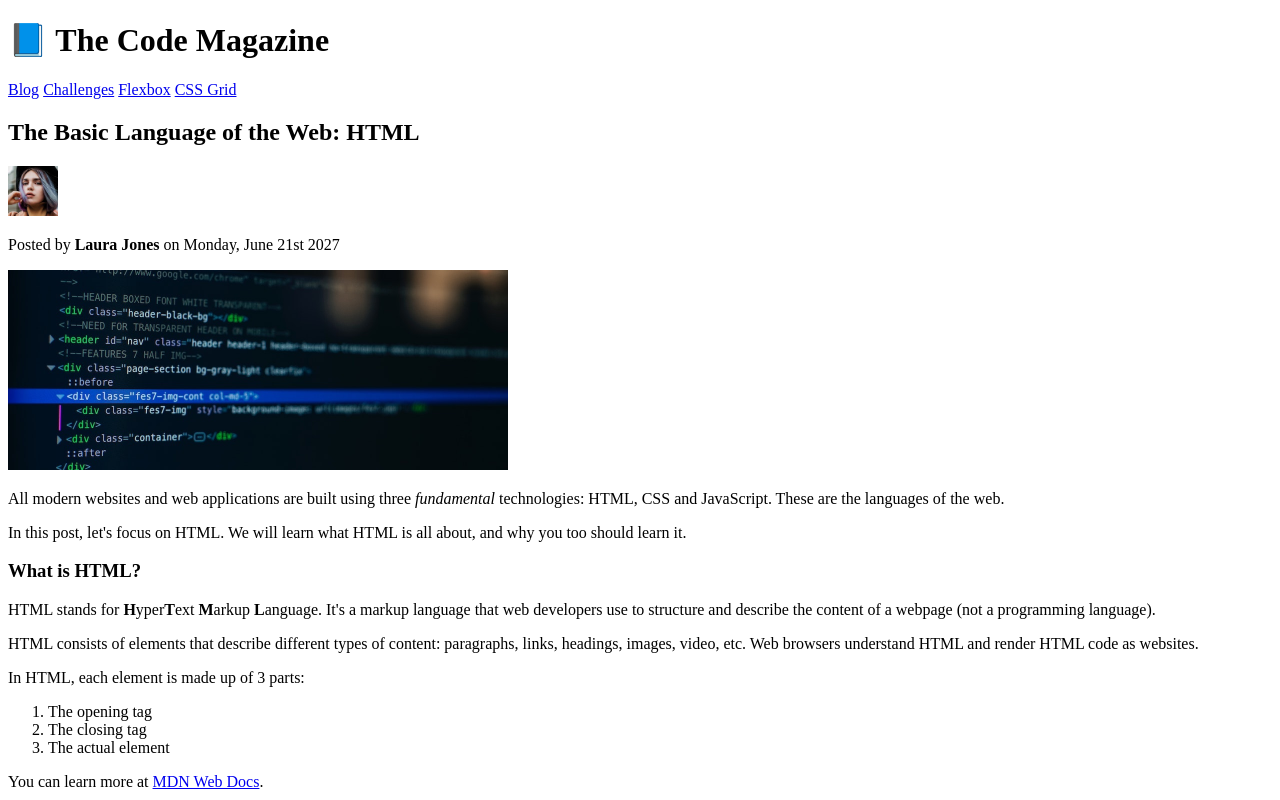
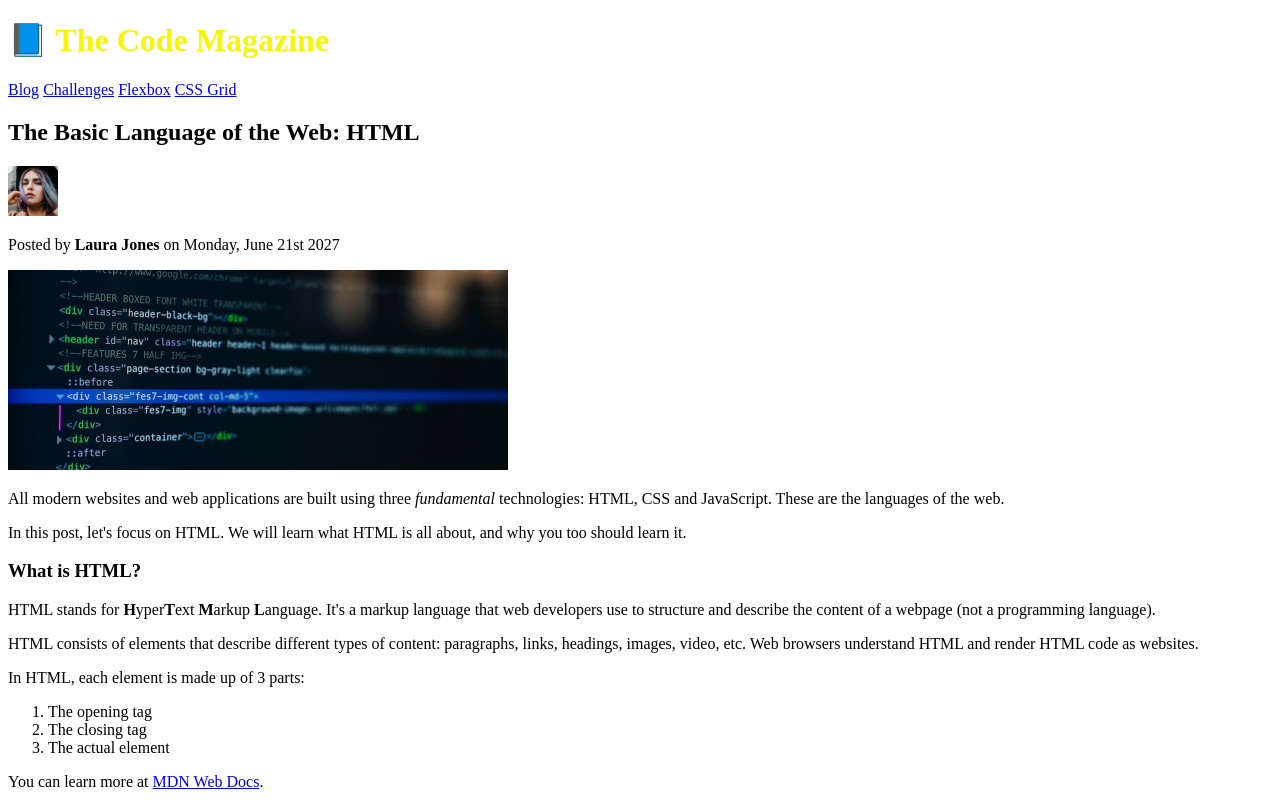
Before and after one commit to shashankdkte/jn-html-css, a plain HTML site: page 01-HTML_Fundamentals/index.html in a window 1280 px wide. Shown: the top 800 px of the page. Drawn offline with Linux system fonts and the light colour scheme.

Commit message:
Inline Internal and External CSS

```diff
--- a/01-HTML_Fundamentals/index.html
+++ b/01-HTML_Fundamentals/index.html
@@ -4,6 +4,7 @@
   <head>
     <meta charset="UTF-8" />
     <title>The Basic Language of the Web: HTML</title>
+    <link rel="stylesheet" href="style.css">
   </head>
 
   <body>
--- /dev/null
+++ b/01-HTML_Fundamentals/style.css
@@ -0,0 +1,3 @@
+h1{
+  color:rgb(245, 245, 10)
+}
```
